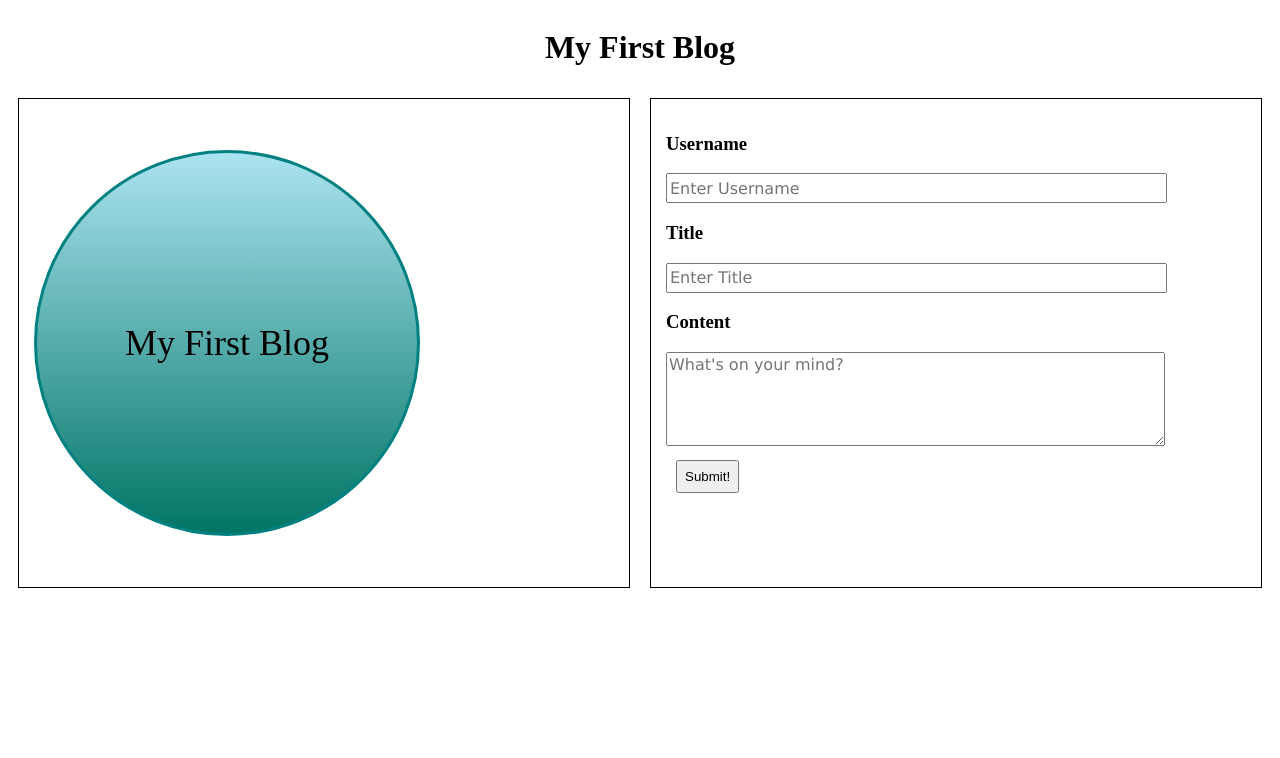
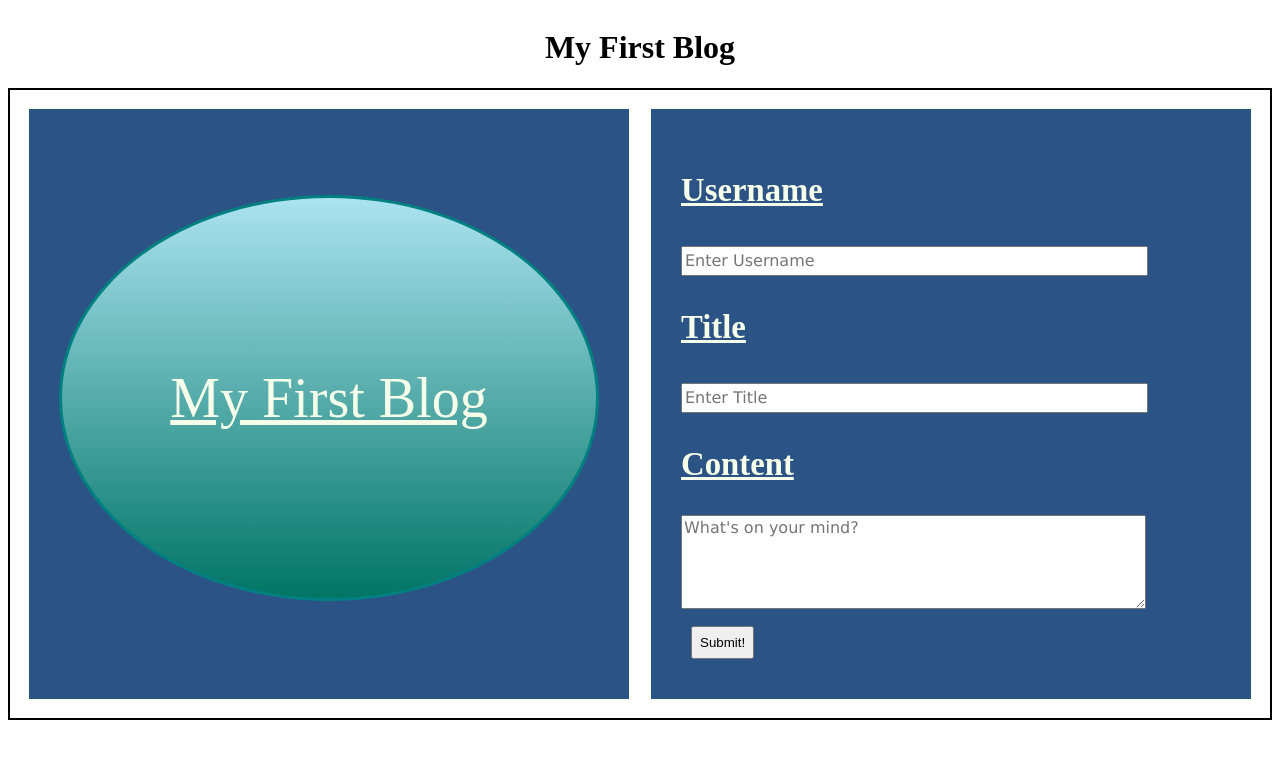
Before and after one commit to jeremydray/personal-blog-page, a plain HTML site: page assets/index.html in a window 1280 px wide. Drawn offline with Linux system fonts and the light colour scheme.

Commit message:
Added more style and sizing CSS to initial blog

```diff
--- a/assets/css/styles.css
+++ b/assets/css/styles.css
@@ -1,3 +1,7 @@
+* {
+    max-width: 1500px;
+}
+
 header {
     display: flex;
     justify-content: center;
@@ -5,29 +9,37 @@ header {
 
 main {
     display: flex;
+    padding: 8px;
+    border: black 2px solid;
 }
 
 section {
     justify-content: center;
     align-items: center;
     border: 1px solid;
-    width: 50%;
-    max-height: 100%;
+    width: 45%;
+    min-height: 50vh;
+    max-height: 85vh;
     margin: 10px;
-    padding: 15px;
+    padding: 30px;
+    background-color: #2c5385;
+    font-size: 28px;
+    color: rgb(245, 255, 233);
+    text-decoration: underline;
 }
 
-section p {
+p {
     display: flex;
-    padding: 15px;
-    width: 350px;
-    height: 350px;
-    font-size: 36px;
+    flex: auto;
     justify-content: center;
     align-items: center;
+    height: 50vh;
     border: 3px solid teal;
+    font-size: 56px;
+    font-weight: 100;
     border-radius: 50%;
     background: linear-gradient(#abe3f0, #017565);
+    text-wrap: nowrap;
 }
 
 input,
```
